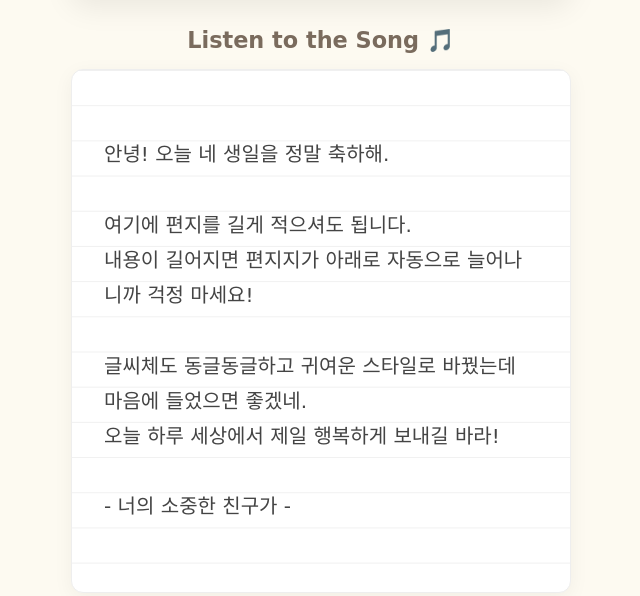
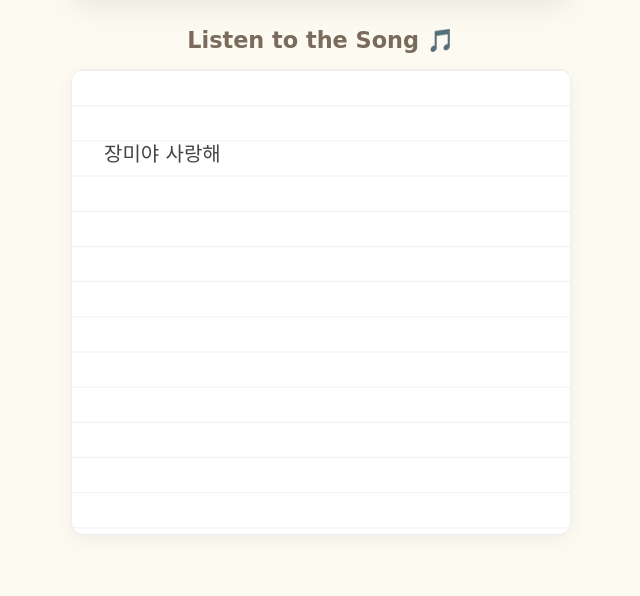
Before and after one commit to hoyoun030312/I_love_you_Rose, a plain HTML site: page index.html in a window 1280 px wide. Shown: the part 324-920 px from the top of the page, without its empty margins (319-959 px from the left). After the commit the page ends 899 px from the top, so only its background shows below. Drawn offline with Linux system fonts and the light colour scheme; a web font is replaced by a local one.

Commit message:
Update index.html

```diff
--- a/index.html
+++ b/index.html
@@ -90,15 +90,7 @@
         <div class="instruction">Listen to the Song 🎵</div>
 
         <div class="letter-paper">
-안녕! 오늘 네 생일을 정말 축하해.
-
-여기에 편지를 길게 적으셔도 됩니다.
-내용이 길어지면 편지지가 아래로 자동으로 늘어나니까 걱정 마세요!
-
-글씨체도 동글동글하고 귀여운 스타일로 바꿨는데 마음에 들었으면 좋겠네.
-오늘 하루 세상에서 제일 행복하게 보내길 바라!
-
-- 너의 소중한 친구가 -
+장미야 사랑해
         </div>
     </div>
 
```
